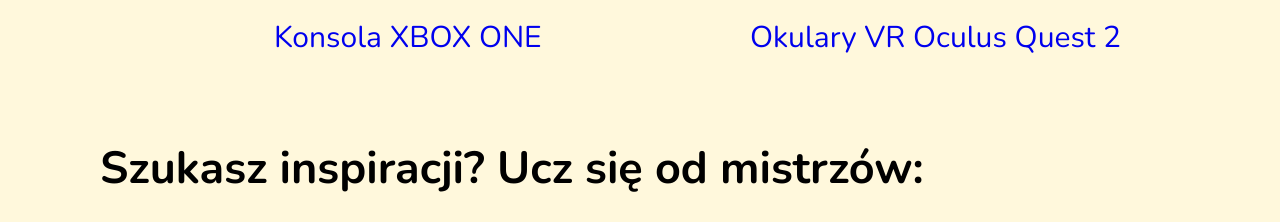
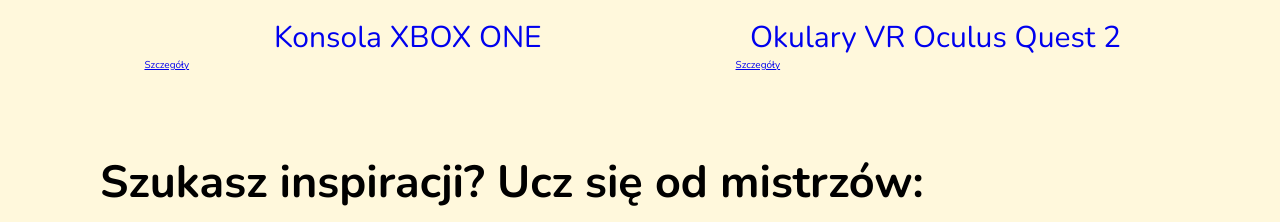
Before and after one commit to Krzysztof866/portfolio-webpage, a plain HTML site: page index.html in a window 1280 px wide. Shown: the part 2363-2585 px from the top of the page. Drawn offline with nearby package versions, Linux system fonts and the light colour scheme.

Commit message:
Add files via upload

```diff
--- a/index.html
+++ b/index.html
@@ -147,6 +147,7 @@
                 <a href="https://www.xbox.com/pl-PL/" class="achievmets__title" target="_blank">
                     Konsola XBOX ONE
                 </a>
+                <a href="#" class="details">Szczegóły</a>
             </div>
             <div class="achievments__item">
                 <div class="achievments-img">
@@ -155,6 +156,9 @@
                 <a href="https://www.oculus.com/experiences/quest/3759841040728627/?gclid=CjwKCAjw4ayUBhA4EiwATWyBruuKlqmZnT50K2xHAnkcoW-w6kF-SlqECGgpHih-TLiLWdhBWqVO7xoCKhcQAvD_BwE" class="achievmets__title" target="_blank">
                     Okulary VR Oculus Quest 2
                 </a>
+                <a href="#" class="details">Szczegóły</a>
+
+
             </div>
         </div>
     </div>
```
